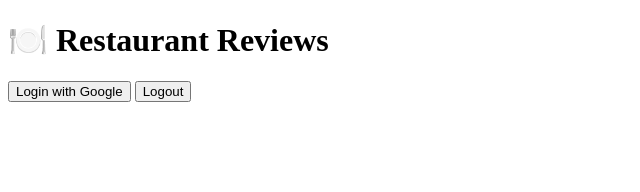
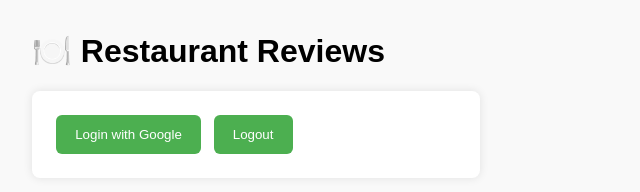
Before and after one commit to veepirate/restaurant-reviews, a plain HTML site: page index.html in a window 1280 px wide. Shown: the whole page, without its empty margins (0-640 px from the left). Drawn offline with Linux system fonts and the light colour scheme; no server answers.

Commit message:
Update index.html

```diff
--- a/index.html
+++ b/index.html
@@ -25,4 +25,53 @@
 
   <div id="status"></div>
 </body>
+
+<style>
+  body {
+    font-family: sans-serif;
+    margin: 2rem;
+    background: #f9f9f9;
+  }
+
+  #review-form, #auth {
+    background: white;
+    padding: 1.5rem;
+    border-radius: 8px;
+    max-width: 400px;
+    margin-bottom: 1.5rem;
+    box-shadow: 0 0 10px rgba(0,0,0,0.1);
+  }
+
+  input, textarea {
+    width: 100%;
+    padding: 0.75rem;
+    margin: 0.5rem 0;
+    border: 1px solid #ccc;
+    border-radius: 6px;
+    font-size: 1rem;
+  }
+
+  button {
+    background: #4caf50;
+    color: white;
+    border: none;
+    padding: 0.75rem 1.2rem;
+    border-radius: 6px;
+    cursor: pointer;
+    margin-right: 0.5rem;
+  }
+
+  button:hover {
+    background: #45a049;
+  }
+
+  #status {
+    margin-top: 1rem;
+    font-style: italic;
+    color: #555;
+  }
+</style>
+
+
+
 </html>
```
